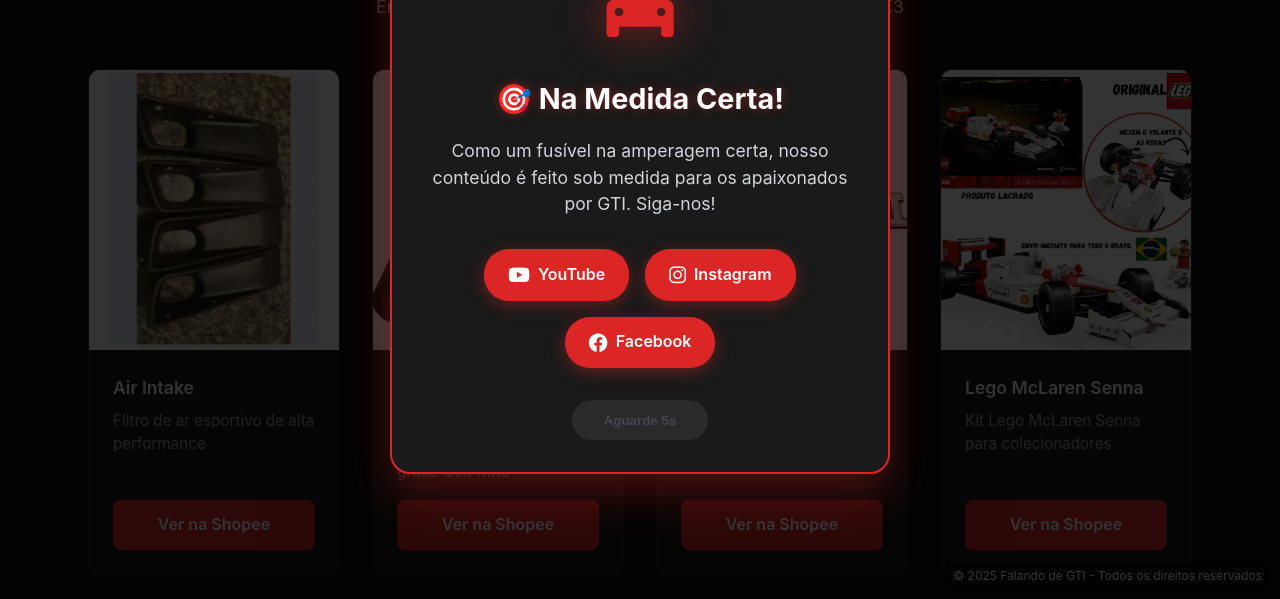
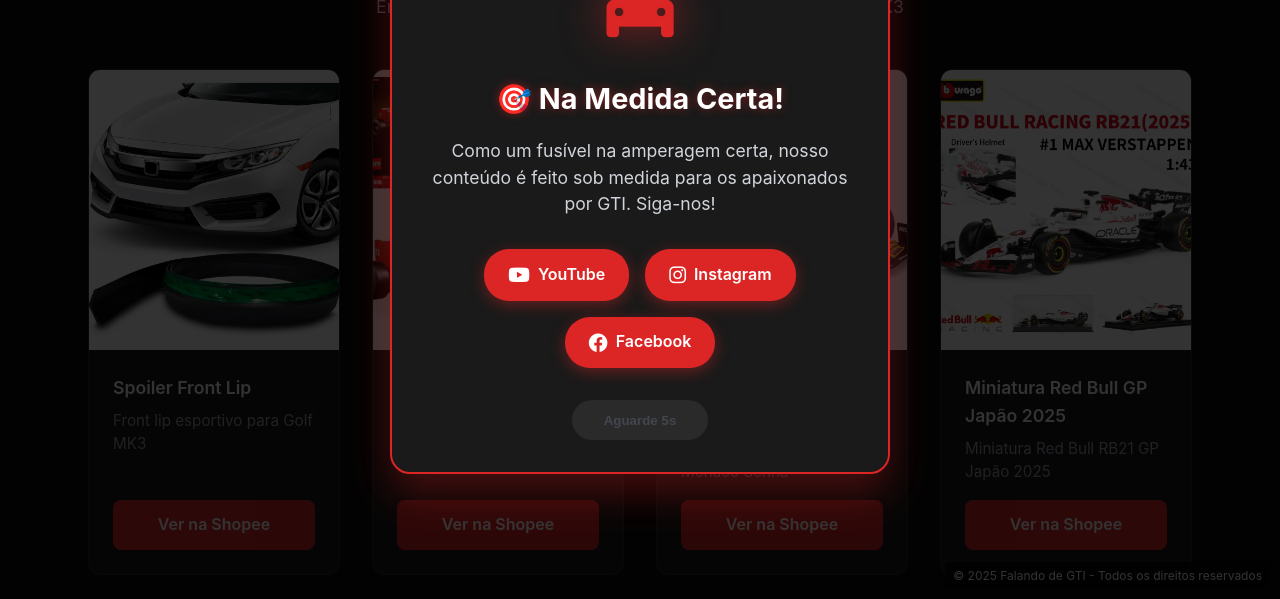
Before and after one commit to yurivfernandes1/app-pecas-compativeis, a React (Create React App) app: page /produtos in a window 1280 px wide. Shown: the part 201-800 px from the top of the page. Built offline with nearby package versions, Linux system fonts and the light colour scheme; no server answers.

Commit message:
feat: adiciona novos produtos e links no arquivo de compatibilidade

```diff
--- a/src/App.tsx
+++ b/src/App.tsx
@@ -5,6 +5,7 @@ import Header from './components/Header';
 import Footer from './components/Footer';
 import SocialModal from './components/SocialModal';
 import InstallPWA from './components/InstallPWA';
+import ScrollToTop from './components/ScrollToTop';
 import { useAppProtection } from './hooks/useAppProtection';
 import Home from './pages/Home';
 import PecasCompativeis from './pages/PecasCompativeis';
@@ -19,6 +20,7 @@ const AppContent: React.FC = () => {
 
   return (
     <>
+      <ScrollToTop />
       <Header />
       <main>
         <Routes>
--- /dev/null
+++ b/src/components/ScrollToTop.tsx
@@ -0,0 +1,14 @@
+import { useEffect } from 'react';
+import { useLocation } from 'react-router-dom';
+
+const ScrollToTop: React.FC = () => {
+  const { pathname } = useLocation();
+
+  useEffect(() => {
+    window.scrollTo(0, 0);
+  }, [pathname]);
+
+  return null;
+};
+
+export default ScrollToTop;
--- a/src/data/produtos-shopee.json
+++ b/src/data/produtos-shopee.json
@@ -1,93 +1,93 @@
 [
     {
         "id": 1,
-        "nome": "Air Intake",
-        "descricao": "Filtro de ar esportivo de alta performance",
-        "imagem": "/links shopee/Airintake.png",
-        "url": "https://shope.ee/3ArHzKBEzO"
+        "nome": "Spoiler Front Lip",
+        "descricao": "Front lip esportivo para Golf MK3",
+        "imagem": "/links shopee/Spoiler frontlip.png",
+        "url": "https://s.shopee.com.br/60L5MxSed5"
     },
     {
         "id": 2,
-        "nome": "Borracha Churrasqueira",
-        "descricao": "Borracha original para grade Golf MK3",
-        "imagem": "/links shopee/Borracha Churrasqueira.png",
-        "url": "https://shope.ee/4VduJj3nxZ"
+        "nome": "Lego McLaren Senna",
+        "descricao": "Kit Lego McLaren Senna para colecionadores",
+        "imagem": "/links shopee/Lego Mclaren senna.png",
+        "url": "https://s.shopee.com.br/6KxuFggVs6"
     },
     {
         "id": 3,
-        "nome": "Emblema Golf GTI Euro",
-        "descricao": "Emblema GTI estilo europeu",
-        "imagem": "/links shopee/Emblema golf gti euro.png",
-        "url": "https://shope.ee/5AzYvKpQWy"
+        "nome": "Miniatura McLaren GP Mônaco 2025",
+        "descricao": "Miniatura McLaren GP Mônaco Senna",
+        "imagem": "/links shopee/mclaren gp monaco.png",
+        "url": "https://s.shopee.com.br/3Vdscf8kKs"
     },
     {
         "id": 4,
-        "nome": "Lego McLaren Senna",
-        "descricao": "Kit Lego McLaren Senna para colecionadores",
-        "imagem": "/links shopee/Lego Mclaren senna.png",
-        "url": "https://shope.ee/6pgXJZdwMm"
+        "nome": "Miniatura Red Bull GP Japão 2025",
+        "descricao": "Miniatura Red Bull RB21 GP Japão 2025",
+        "imagem": "/links shopee/redbuul gp japao.png",
+        "url": "https://shopee.com.br/Bburago-1-43-2025-Redbull-RB21-F1-F%C3%B3rmula-Carro-Ve%C3%ADculos-Fundidos-Modelo-Colecion%C3%A1vel-Brinquedos-De-Corrida-Caixa-Acr%C3%AD-i.341586600.55301146508"
     },
     {
         "id": 5,
-        "nome": "Limpador Delete",
-        "descricao": "Tampa delete para limpador traseiro",
-        "imagem": "/links shopee/Limpador delete.png",
-        "url": "https://shope.ee/7KLmqBRxPp"
+        "nome": "Mola Esportiva Novo Uno",
+        "descricao": "Kit de molas esportivas Red Coil para Novo Uno",
+        "imagem": "/links shopee/Mola esportiva.png",
+        "url": "https://shopee.com.br/Kit-Mola-Esportiva-Novo-Uno-Vivace-e-Way-1.4-2010-Red-Coil-i.1358189381.22598289036"
     },
     {
         "id": 6,
-        "nome": "Manopla Golf 20th",
-        "descricao": "Manopla estilo Golf 20th Anniversary",
-        "imagem": "/links shopee/Manopla golf 20th.png",
-        "url": "https://shope.ee/8VZzDnFyQr"
+        "nome": "Faróis Novo Uno 2015",
+        "descricao": "Par de faróis para Novo Uno 2015 em diante",
+        "imagem": "/links shopee/Par de farol golf alemao.png",
+        "url": "https://s.shopee.com.br/1LZXEl7pAa"
     },
     {
         "id": 7,
-        "nome": "Mola Esportiva",
-        "descricao": "Kit de molas esportivas rebaixadas",
-        "imagem": "/links shopee/Mola esportiva.png",
-        "url": "https://shope.ee/9AmXpQtzSt"
+        "nome": "Lanterna Novo Uno 2016",
+        "descricao": "Par de lanternas traseiras Novo Uno 2016-2021",
+        "imagem": "/links shopee/Limpador delete.png",
+        "url": "https://shopee.com.br/Par-Un-Lanterna-Traseira-Uno-2016-2016-2017-%C3%A1-2021-Cristal-i.494312426.29637216999"
     },
     {
         "id": 8,
-        "nome": "Par de Farol Golf Alemão",
-        "descricao": "Faróis originais alemães para Golf MK3",
-        "imagem": "/links shopee/Par de farol golf alemao.png",
-        "url": "https://shope.ee/1BryK2iuTv"
+        "nome": "Farol de Milha Novo Uno",
+        "descricao": "Par de farol de milha para Novo Uno 2010-2016",
+        "imagem": "/links shopee/Airintake.png",
+        "url": "https://shopee.com.br/Par-Farol-Milha-Lampada-Fiat-Novo-Uno-1.0-1.4-2010-A-2016-i.549478150.22098962121"
     },
     {
         "id": 9,
-        "nome": "Spoiler Front Lip",
-        "descricao": "Front lip esportivo para Golf MK3",
-        "imagem": "/links shopee/Spoiler frontlip.png",
-        "url": "https://shope.ee/2CszL3jvUw"
+        "nome": "Multimídia 9 Polegadas",
+        "descricao": "Central multimídia 9 polegadas",
+        "imagem": "/links shopee/Manopla golf 20th.png",
+        "url": "https://s.shopee.com.br/AAAvl6T2PY"
     },
     {
         "id": 10,
-        "nome": "McLaren GP Monaco",
-        "descricao": "Miniatura McLaren GP Monaco",
-        "imagem": "/links shopee/mclaren gp monaco.png",
-        "url": "https://shope.ee/3DtAM4kwVx"
+        "nome": "Moldura 2 Din Novo Uno",
+        "descricao": "Moldura 2 Din para Novo Uno fase 1 2011-2014",
+        "imagem": "/links shopee/Emblema golf gti euro.png",
+        "url": "https://shopee.com.br/Moldura-2-Din-Uno-2011-at%C3%A9-2014-Vivace-2011-at%C3%A9-2014-Fiorino-2015-em-diante-Grafite-JP-CH-EPX-429-i.1088013647.22897127967"
     },
     {
         "id": 11,
-        "nome": "Red Bull GP Japão",
-        "descricao": "Miniatura Red Bull GP Japão",
-        "imagem": "/links shopee/redbuul gp japao.png",
-        "url": "https://shope.ee/4EuBN5lxWy"
+        "nome": "Kit Estética Automotiva Vonixx",
+        "descricao": "Kit completo para estética automotiva",
+        "imagem": "/links shopee/Borracha Churrasqueira.png",
+        "url": "https://shopee.com.br/Kit-Completo-para-Est%C3%A9tica-Automotiva-Vonixx-i.316945044.54553190268"
     },
     {
         "id": 12,
-        "nome": "Spoiler Golf MK3 Alemão",
-        "descricao": "Spoiler traseiro original alemão",
+        "nome": "Difusor de Ar Mercedes",
+        "descricao": "Difusor de ar estilo Mercedes",
         "imagem": "/links shopee/spoiler golf mk3 alemão.png",
-        "url": "https://shope.ee/5FvCO6myXz"
+        "url": "https://s.shopee.com.br/7KqQ8uXlVh"
     },
     {
         "id": 13,
-        "nome": "Spoiler Golf VR6",
-        "descricao": "Spoiler traseiro estilo VR6",
+        "nome": "Volante Fiat Strada",
+        "descricao": "Volante esportivo para Fiat Strada",
         "imagem": "/links shopee/spoiler golf vr6.png",
-        "url": "https://shope.ee/6GwDO7nzA1"
+        "url": "https://s.shopee.com.br/9zrBJhZAkr"
     }
 ]
```
Also changed, not shown: 1 other file (tests, documents, lock files or other folders).
